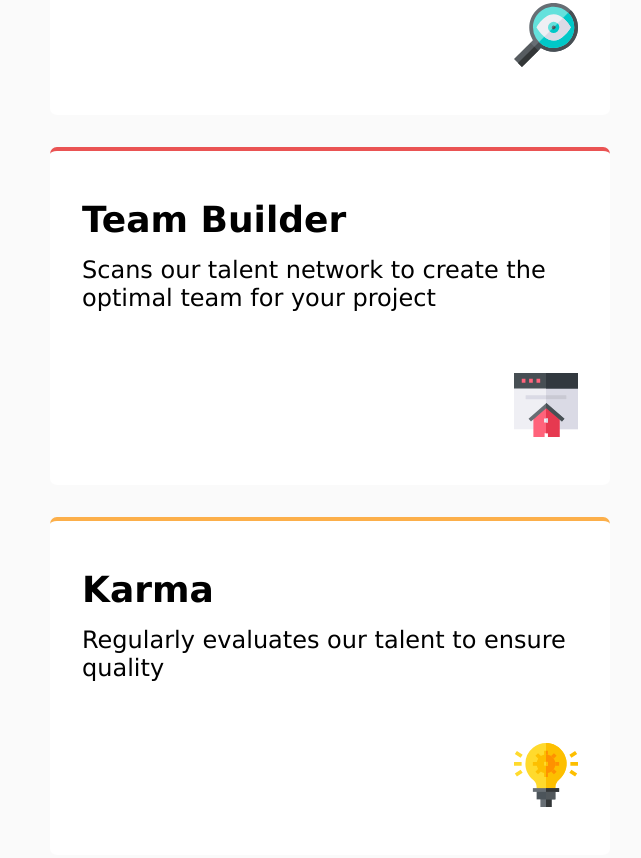
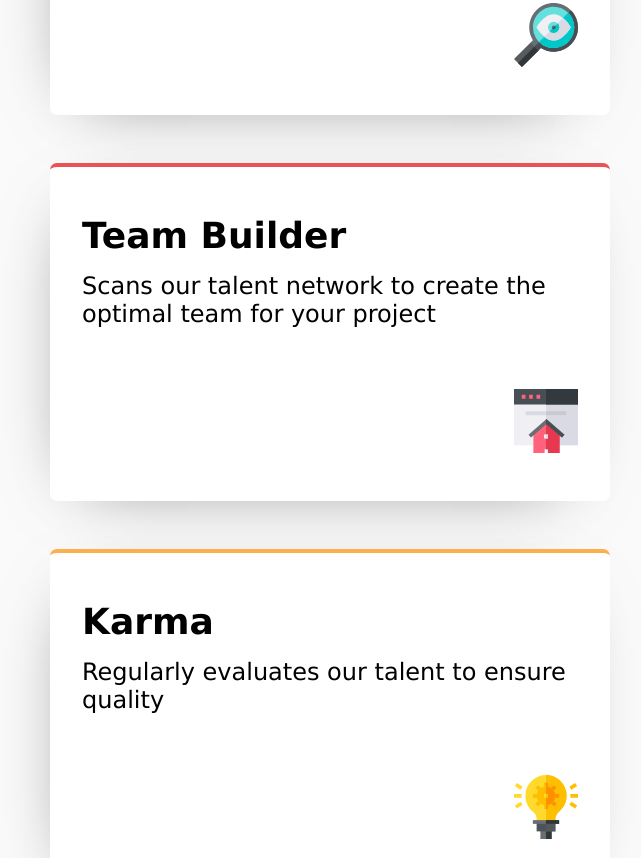
Before and after one commit to NatnaelSisay/Four-card, a plain HTML site: page index.html in a window 1280 px wide. Shown: the part 726-1584 px from the top of the page, without its empty margins (310-951 px from the left). Drawn offline with Linux system fonts and the light colour scheme.

Commit message:
added box shadow

```diff
--- a/css/style.css
+++ b/css/style.css
@@ -19,10 +19,13 @@
 }
 
 .card {
-  margin-bottom: 2rem;
+  margin-bottom: 3rem;
   padding: 3rem 2rem;
   border-radius: 7px;
   background-color: white;
+  -webkit-box-shadow: -31px 56px 70px -44px rgba(0, 0, 0, 0.65);
+  -moz-box-shadow: -31px 56px 70px -44px rgba(0, 0, 0, 0.65);
+  box-shadow: -11px 16px 70px -44px rgba(0, 0, 0, 0.65);
   /* Add box shadow here */
 }
 
```
